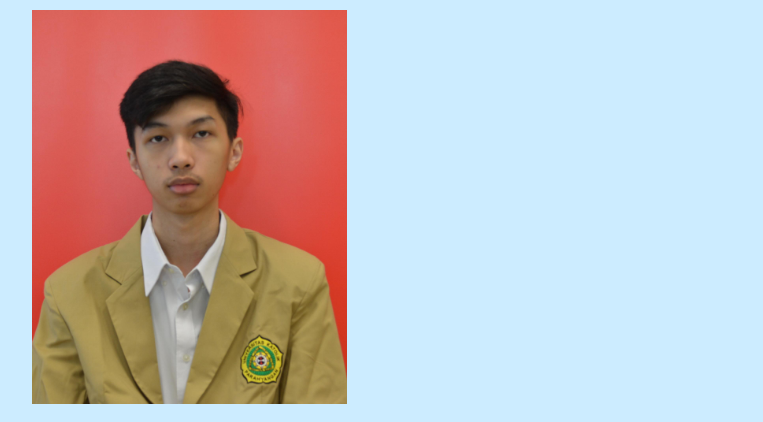
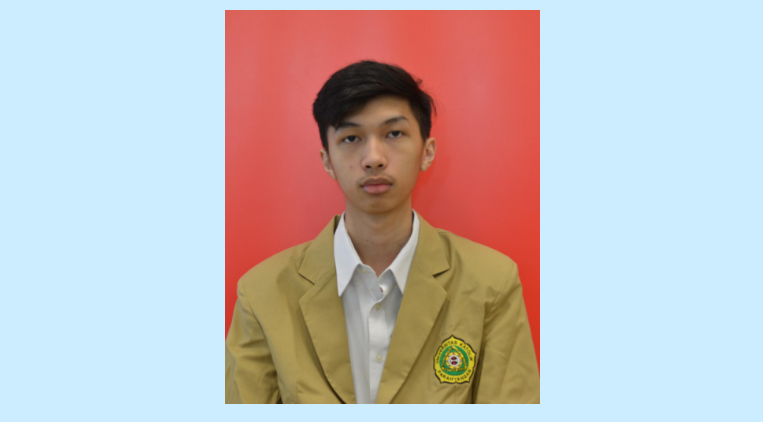
Before and after one commit to SirYazoo/YazooKazoo.github.io, a plain HTML site: page index.html in a window 1280 px wide. Shown: the part 76-498 px from the top of the page, without its empty margins (258-1021 px from the left). Drawn offline with Linux system fonts and the light colour scheme.

Commit message:
Update index.html

```diff
--- a/index.html
+++ b/index.html
@@ -37,6 +37,8 @@ p,q,s{
 img{
     max-width: 45%;
     height: auto;
-    text-align: center;
+    margin-left: auto;
+    margin-right: auto;
+    display: block;
 }
 </style>
```
